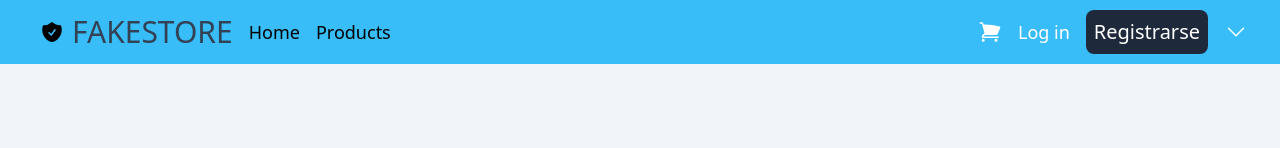
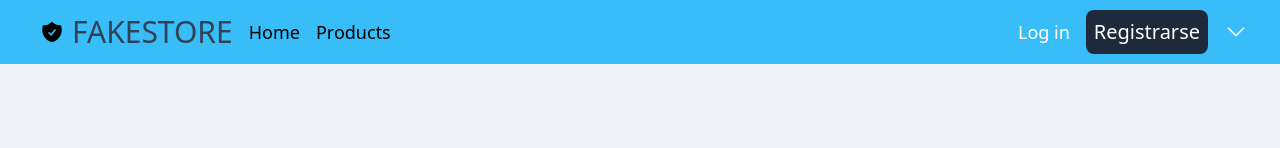
Before and after one commit to jorgesosa-funval/n2-store, a Next.js app: page / in a window 1280 px wide. Shown: the top 148 px of the page. Built offline with nearby package versions, Linux system fonts and the light colour scheme.

Commit message:
navar de usuario registrado y no registrado

```diff
--- a/app/page.jsx
+++ b/app/page.jsx
@@ -2,6 +2,7 @@ import React from 'react'
 import HeroSection from '@/components/HeroSection'
 import NavBarNoUser1 from '@/components/NavBar/NavBarNoUser1'
 import CardCarousel from '@/components/CardCarousel'
+import NavBarUser from '@/components/NavBar/NavBarUser'
 export default function Home() {
 
   const collection = [
@@ -126,6 +127,7 @@ export default function Home() {
       }
     },
   ]
+  let registrado=false
   return (
     <>
       {/* <div>
@@ -138,7 +140,8 @@ export default function Home() {
 
         </div>
       </div> */}
-      <NavBarNoUser1></NavBarNoUser1>
+      {registrado ?  <NavBarUser/>:<NavBarNoUser1/>}
+
       <HeroSection collection={collection} className={"bg-slate-100"}></HeroSection>
       <CardCarousel></CardCarousel>
     </>
--- a/components/LoginForm.jsx
+++ b/components/LoginForm.jsx
@@ -24,7 +24,7 @@ export default function LoginForm() {
                 const data = await response.json();
                 console.log('Login successful:', data);
                 // Redirecionar para a página principal ou dashboard
-                router.push('/dashboard');
+                router.push('/');
             } else {
                 // Login falhou
                 const errorData = await response.json();
--- a/components/NavBar/NavBarNoUser1.jsx
+++ b/components/NavBar/NavBarNoUser1.jsx
@@ -22,16 +22,7 @@ export default function NavBarNoUser1() {
         </Link>
     </ul>
     <ul className='flex items-center justify-end gap-x-4'>
-        <Link href="/cart">
-        <li className='cursor-pointer text-white'>
-            <figure>
-                <svg xmlns="http://www.w3.org/2000/svg" viewBox="0 0 24 24" fill="currentColor" className="size-6">
-                    <path d="M2.25 2.25a.75.75 0 0 0 0 1.5h1.386c.17 0 .318.114.362.278l2.558 9.592a3.752 3.752 0 0 0-2.806 3.63c0 .414.336.75.75.75h15.75a.75.75 0 0 0 0-1.5H5.378A2.25 2.25 0 0 1 7.5 15h11.218a.75.75 0 0 0 .674-.421 60.358 60.358 0 0 0 2.96-7.228.75.75 0 0 0-.525-.965A60.864 60.864 0 0 0 5.68 4.509l-.232-.867A1.875 1.875 0 0 0 3.636 2.25H2.25ZM3.75 20.25a1.5 1.5 0 1 1 3 0 1.5 1.5 0 0 1-3 0ZM16.5 20.25a1.5 1.5 0 1 1 3 0 1.5 1.5 0 0 1-3 0Z" />
-                </svg>
 
-            </figure>
-        </li>
-        </Link>
         <Link href="/auth/login">
         <li className='text-lg font-medium text-white'>Log in</li>
         </Link>
```
